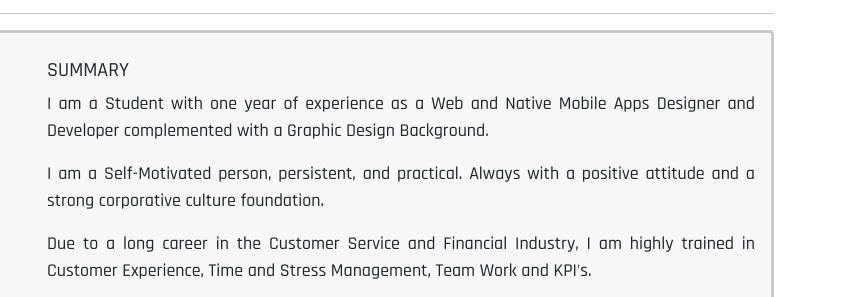
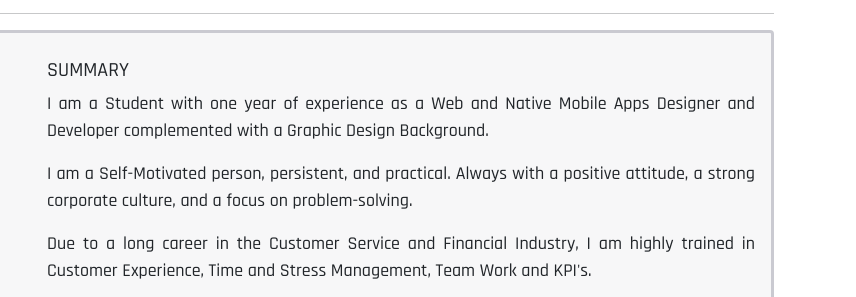
Before and after one commit to im-programming/im-programming.github.io, a website: page index.html in a window 1280 px wide. Shown: the part 324-621 px from the top of the page, 424-1280 px from the left. Drawn offline with nearby package versions, Linux system fonts and the light colour scheme.

Commit message:
Update index.html

```diff
--- a/index.html
+++ b/index.html
@@ -284,7 +284,7 @@
               <h5 class="card-title">SUMMARY</h5>
               <p class="card-text">I am a Student with one year of experience as a Web and Native Mobile Apps Designer and Developer complemented with a Graphic Design Background.
               <p>
-              <p>I am a Self-Motivated person, persistent, and practical. Always with a positive attitude and a strong corporative culture foundation.</p>
+              <p>I am a Self-Motivated person, persistent, and practical. Always with a positive attitude, a strong corporate culture, and a focus on problem-solving.</p>
               <p>Due to a long career in the Customer Service and Financial Industry, I am highly trained in Customer Experience, Time and Stress Management, Team Work and KPI's.</p>
               <p class="card-text"><small class="text-muted">My Personal Branding Logo simulates the exploded view of a cube. It represents the different facets that I have developed as a professional throughout my career. Then, it Merges into a single design that constructs the initials of my name to illustrate my multidisciplinary background.</small></p>
               <div  id="skillsLink"></div>
```
